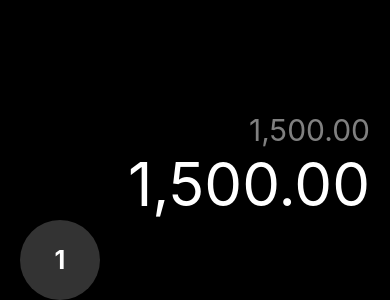
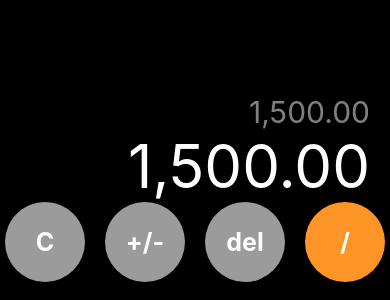
Before and after one commit to DiegoYanezGonzalez/CalculadoraiOS, a React Native app: screen / in a window 390 px wide. Shown: the part 544-844 px from the top of the page. Built offline with nearby package versions, Linux system fonts and the light colour scheme.

Commit message:
BottonCalc

```diff
--- /dev/null
+++ b/src/components/BotonCalc.tsx
@@ -0,0 +1,21 @@
+import React from 'react';
+import { Text, View } from 'react-native';
+import { styles } from '../theme/appTheme';
+
+interface Props{
+      texto:string;
+      color?:string;
+}
+
+
+export const BotonCalc = ({texto,color = '#2D2D2D'}:Props) => {
+    return (
+        <View style={{
+            ...styles.boton,
+            backgroundColor:color
+
+             }}>
+            <Text style={styles.botonTexto}> {texto} </Text>
+        </View>
+    )
+}
--- a/src/screens/CalculadoraScreen.tsx
+++ b/src/screens/CalculadoraScreen.tsx
@@ -1,5 +1,6 @@
 import React from 'react'
 import { Text, View } from 'react-native'
+import { BotonCalc } from '../components/BotonCalc'
 import { styles } from '../theme/appTheme'
 
 export const CalculadoraScreen = () => {
@@ -8,12 +9,16 @@
             <Text style={styles.resultadoPequeno}>1,500.00</Text>
             <Text style={styles.resultado}>1,500.00</Text>
 
+            <View style={styles.fila}>
 
-             <View style={styles.boton}>
-                <Text style={styles.botonTexto}>1</Text>
-             </View>
+                    <BotonCalc texto="C" color='#9B9B9B'/>
+                    <BotonCalc texto="+/-" color='#9B9B9B'/>
+                    <BotonCalc texto="del" color='#9B9B9B'/>
+                    <BotonCalc texto="/" color='#FF9427'/>
 
 
+            </View>
         </View>
+
     )
 }
--- a/src/theme/appTheme.tsx
+++ b/src/theme/appTheme.tsx
@@ -30,6 +30,7 @@
         backgroundColor:'#333333',
         borderRadius:100,
         justifyContent:'center',
+        marginHorizontal:10
 
     },
     botonTexto:{
@@ -38,6 +39,12 @@
         padding:10,
         fontSize:25,
         fontWeight:'bold'
+    },
+    fila:{
+        flexDirection:'row',
+        justifyContent:'center',
+        marginBottom:18,
+        paddingHorizontal:10
     }
 
 });
```
